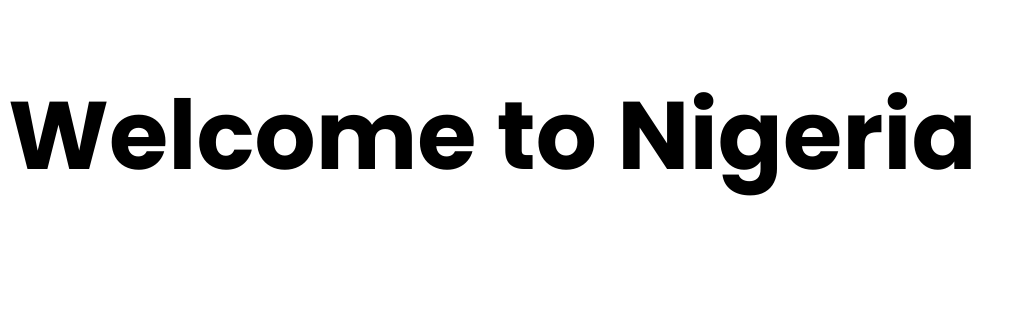
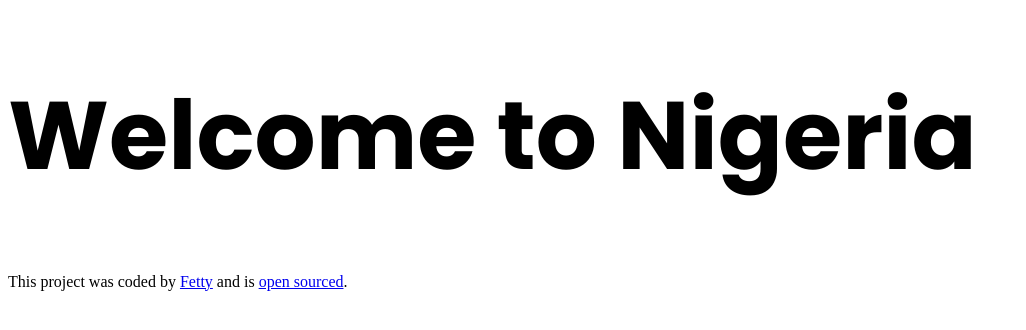
Before and after one commit to Fetty10/travel-project, a plain HTML site: page index.html in a window 1280 px wide. Shown: the whole page, without its empty margins (0-1026 px from the left). Drawn offline with Linux system fonts and the light colour scheme.

Commit message:
Added footer and links to GitHub

```diff
--- a/index.html
+++ b/index.html
@@ -14,5 +14,11 @@
   </head>
   <body>
     <h1>Welcome to Nigeria</h1>
+
+    <footer>
+      This project was coded by
+      <a href="https://github.com/Fetty10"> Fetty</a> and is
+      <a href="https://github.com/Fetty10/travel-project"> open sourced</a>.
+    </footer>
   </body>
 </html>
```
